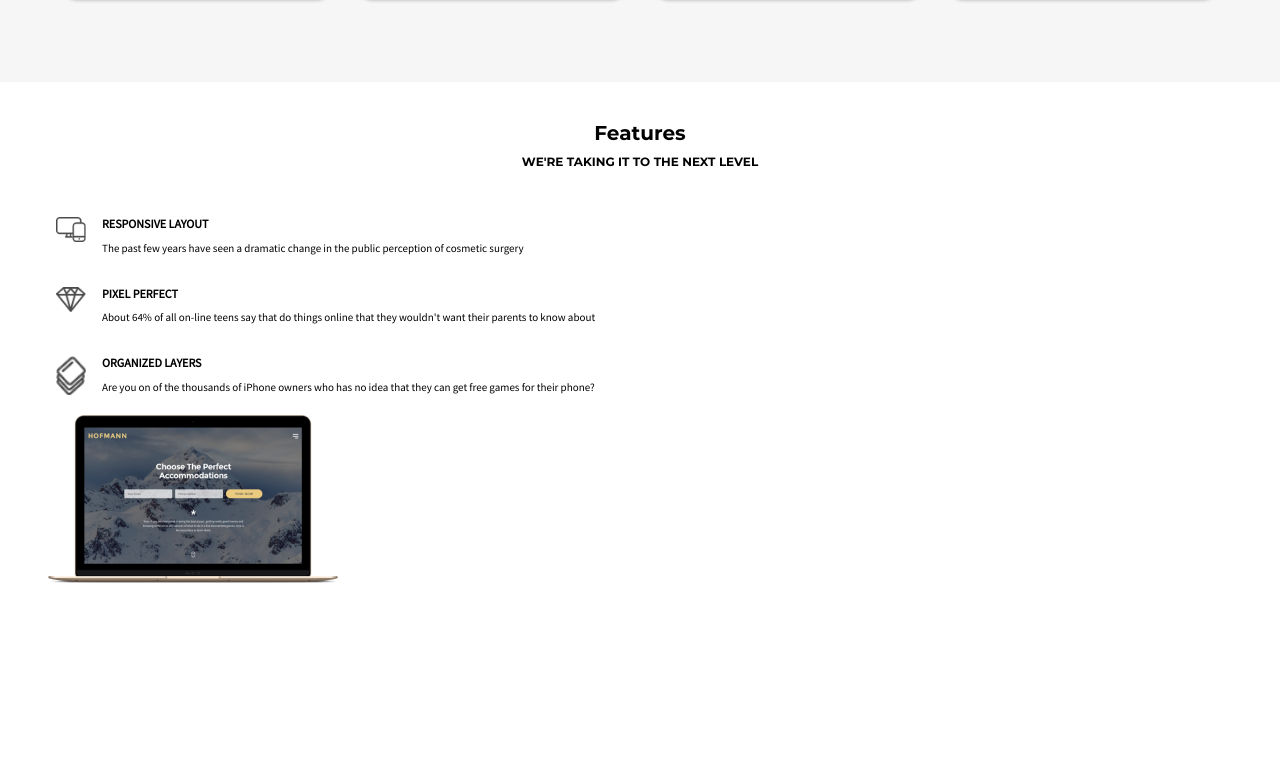
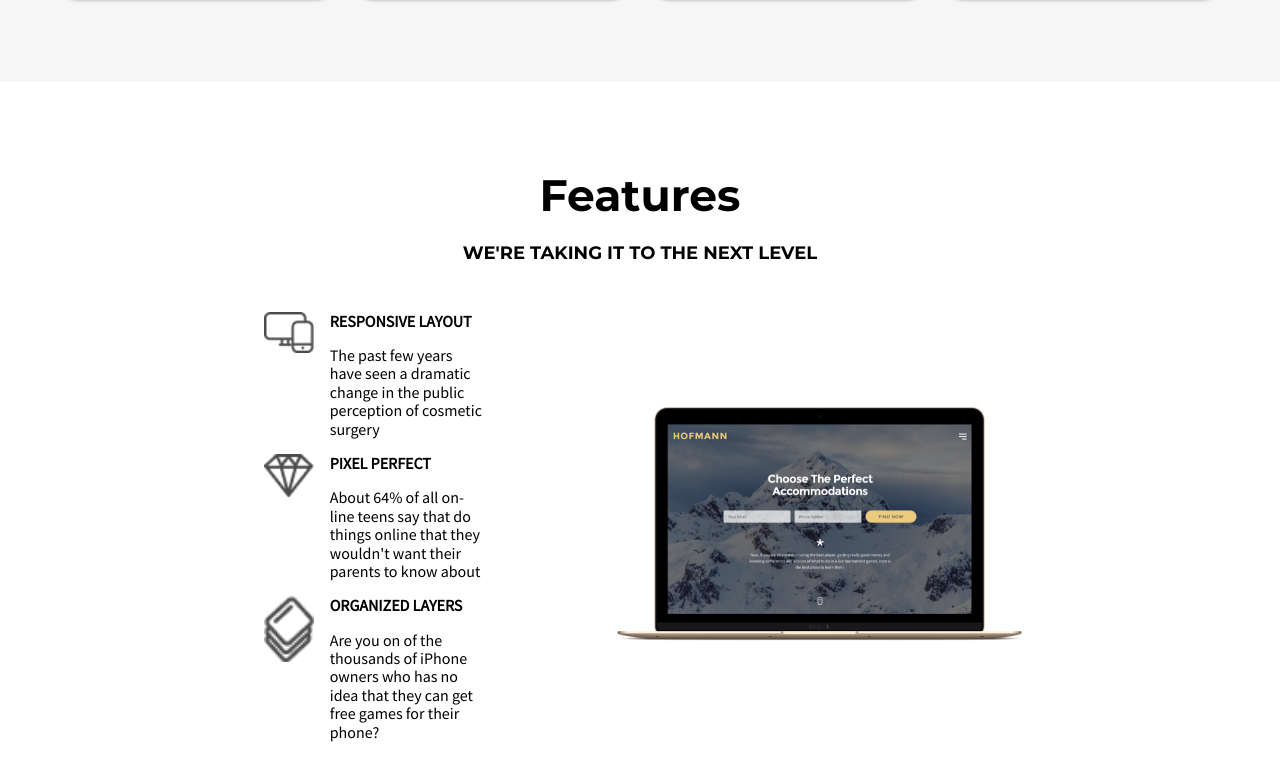
Before and after one commit to ngocquang2509/HTML-CSS-Trainning, a plain HTML site: page practice-2/src/index.html in a window 1280 px wide. Shown: the part 1499-2277 px from the top of the page. Before the commit the page ends 2119 px from the top, so only its background shows below. Drawn offline with Linux system fonts and the light colour scheme.

Commit message:
add breakpoint for desktop and tablet

```diff
--- a/practice-2/src/index.html
+++ b/practice-2/src/index.html
@@ -116,16 +116,17 @@
         <h3>We're taking it to the next level</h3>
       </div>
       <div class="feature-body">
+        <!-- Feature-content -->
+
+        <div class="feature-content">
           <!-- Responsive layout -->
 
           <div class="feature-param">
             <div class="icon">
-            <a href="#"
-              ><img src="./assets/images/responsive-icon.png" width="30px"
-            /></a>
+              <a href="#"><img src="./assets/images/responsive-icon.png" /></a>
             </div>
 
-          <div class="feature-content">
+            <div class="feature-details">
               <h4>Responsive layout</h4>
               <p>
                 The past few years have seen a dramatic change in the public
@@ -138,15 +139,13 @@
 
           <div class="feature-param">
             <div class="icon">
-            <a href="#"
-              ><img src="./assets/images/diamond-icon.png" width="30px"
-            /></a>
+              <a href="#"><img src="./assets/images/diamond-icon.png" /></a>
             </div>
-          <div class="feature-content">
+            <div class="feature-details">
               <h4>Pixel perfect</h4>
               <p>
-              About 64% of all on-line teens say that do things online that they
-              wouldn't want their parents to know about
+                About 64% of all on-line teens say that do things online that
+                they wouldn't want their parents to know about
               </p>
             </div>
           </div>
@@ -155,21 +154,20 @@
 
           <div class="feature-param">
             <div class="icon">
-            <a href="#"
-              ><img src="./assets/images/layers-icon.png" width="30px"
-            /></a>
+              <a href="#"><img src="./assets/images/layers-icon.png" /></a>
             </div>
-          <div class="feature-content">
+            <div class="feature-details">
               <h4>Organized layers</h4>
               <p>
-              Are you on of the thousands of iPhone owners who has no idea that
-              they can get free games for their phone?
+                Are you on of the thousands of iPhone owners who has no idea
+                that they can get free games for their phone?
               </p>
+            </div>
           </div>
         </div>
 
         <div class="macbook-img">
-          <img src="./assets/images/macbook.png" />
+          <img class="macbook" src="./assets/images/mac.png" alt="macbook" />
         </div>
       </div>
       <!-- End Feature body -->
--- a/practice-2/src/styles/feature-page.css
+++ b/practice-2/src/styles/feature-page.css
@@ -33,13 +33,96 @@
   margin-right: 1em;
   margin-left: 0.5em;
 }
+.icon img {
+  width: 30px;
+  height: auto;
+}
 
-.feature-content h4 {
+.feature-details h4 {
   font-size: 12px;
   text-transform: uppercase;
 }
 
-.feature-content p {
+.feature-details p {
   font-size: 11px;
   margin-top: 1em;
 }
+
+.macbook-img img {
+  max-width: 100%;
+  height: auto;
+}
+
+@media screen and (min-width: 480px) {
+  .feature-body {
+    margin: 0 5em;
+    padding: 0 5em;
+    display: flex;
+    align-items: center;
+  }
+}
+
+@media screen and (min-width: 768px) {
+  .feature-body {
+    margin: 2em 0 2em 5em;
+    padding: 0;
+    display: flex;
+    flex-direction: row;
+    justify-content: space-between;
+  }
+
+  .macbook-img {
+    overflow: hidden;
+  }
+
+  .macbook-img img {
+    width: fit-content;
+    height: fit-content;
+    margin: 0px 0px 0px 200px;
+  }
+}
+
+@media screen and (min-width: 1024px) {
+  .feature-header h2 {
+    font-size: 44px;
+  }
+
+  .feature-header h3 {
+    font-size: 18px;
+  }
+
+  .feature-body {
+    margin: 2em;
+    padding-left: 10em;
+    padding-right: 5em;
+  }
+
+  .feature-param {
+    margin-left: 15%;
+    padding-right: 50px;
+  }
+  .feature-details h4 {
+    font-size: 16px;
+  }
+
+  .feature-details p {
+    font-size: 16px;
+    margin-right: 35%;
+  }
+
+  .icon img {
+    width: 50px;
+    height: auto;
+  }
+
+  .macbook-img {
+    overflow: visible;
+    margin-right: 15%;
+  }
+
+  .macbook-img img {
+    width: auto;
+    height: auto;
+    margin: 0;
+  }
+}
```
Also changed, not shown: practice-2/src/assets/images/mac.png (added), practice-2/src/assets/images/macbook.png (deleted). Lines whose indentation alone changed are shown as unchanged.
